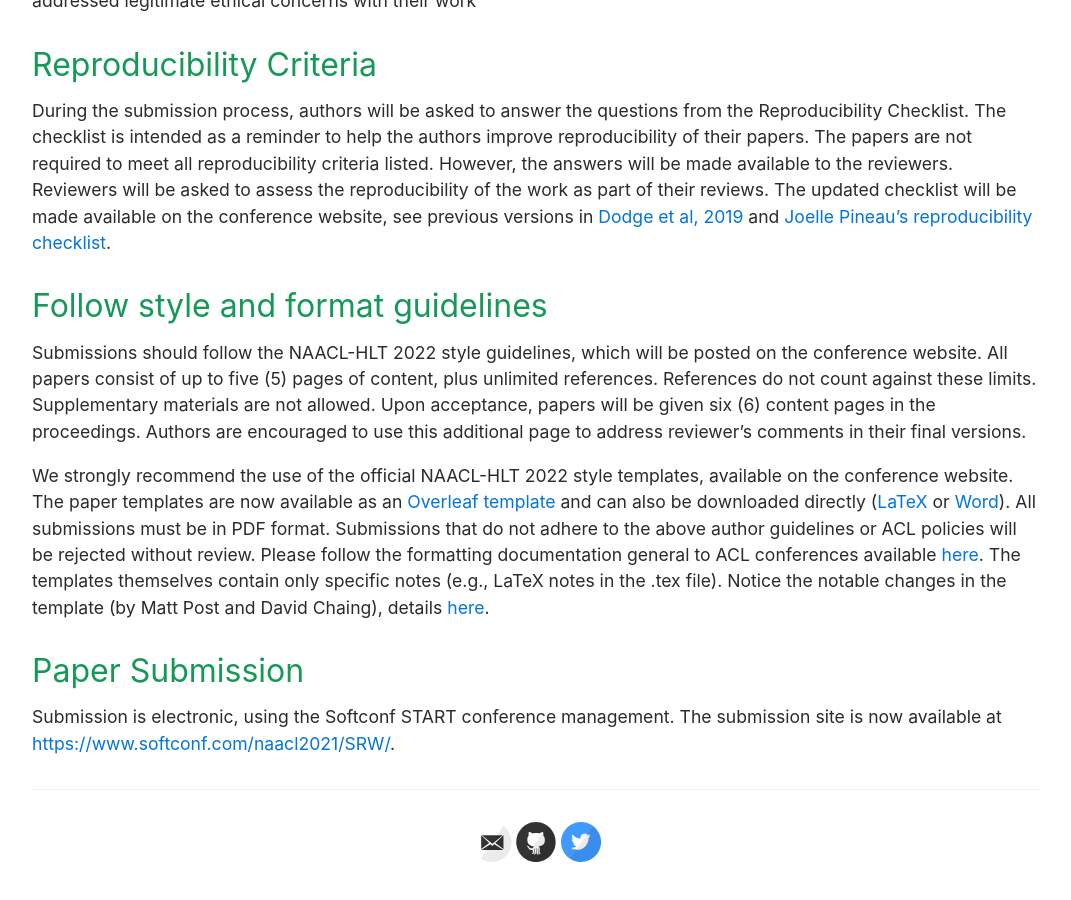
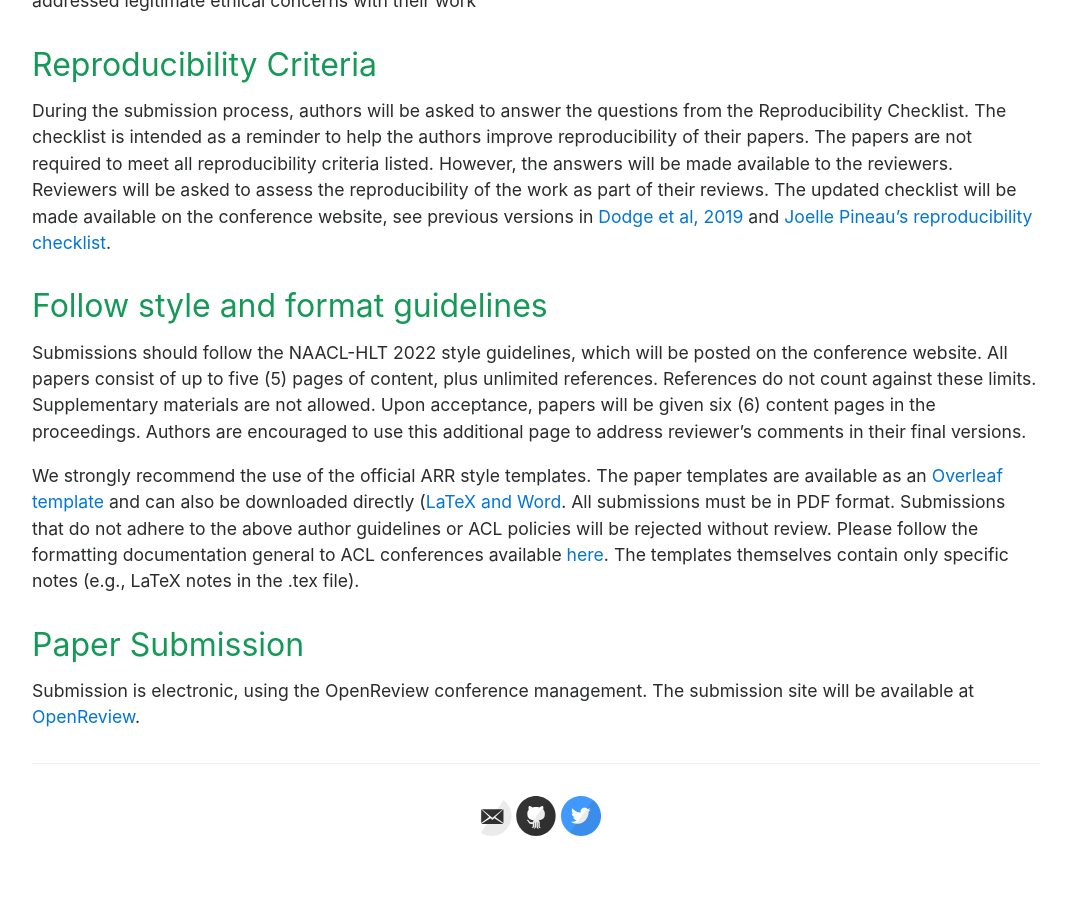
Before and after one commit to naacl2022-srw/naacl2022-srw.github.io, a Jekyll site: the page built from author.md, in a window 1280 px wide and 900 px high, scrolled down 2982 px. Shown: the whole window, without its empty margins (104-1175 px from the left). Built offline with Jekyll 4.4.1, drawn with Linux system fonts in a browser that asks for light colours; after the commit the page ends 3856 px from its top, so only the background shows below that.

Commit message:
Update author.md

```diff
--- a/author.md
+++ b/author.md
@@ -66,11 +66,11 @@ During the submission process, authors will be asked to answer the questions fro
 
 Submissions should follow the NAACL-HLT 2022 style guidelines, which will be posted on the conference website. All papers consist of up to five (5) pages of content, plus unlimited references. References do not count against these limits. Supplementary materials are not allowed. Upon acceptance, papers will be given six (6) content pages in the proceedings. Authors are encouraged to use this additional page to address reviewer’s comments in their final versions.
 
-We strongly recommend the use of the official NAACL-HLT 2022 style templates, available on the conference website. The paper templates are now available as an [Overleaf template](https://www.overleaf.com/latex/templates/naacl-hlt-2021-latex-template/kvjhhyjsvmxf) and can also be downloaded directly ([LaTeX](https://2021.naacl.org/downloads/naacl2021-latex.zip) or [Word](https://2021.naacl.org/downloads/naacl2021.docx)). All submissions must be in PDF format. Submissions that do not adhere to the above author guidelines or ACL policies will be rejected without review. Please follow the formatting documentation general to ACL conferences available [here](https://acl-org.github.io/ACLPUB/formatting.html). The templates themselves contain only specific notes (e.g., LaTeX notes in the .tex file). Notice the notable changes in the template (by Matt Post and David Chaing), details [here](https://2021.naacl.org/calls/style-and-formatting/).
+We strongly recommend the use of the official ARR style templates. The paper templates are available as an [Overleaf template](https://www.overleaf.com/read/crtcwgxzjskr) and can also be downloaded directly ([LaTeX and Word](https://github.com/acl-org/ACLPUB/tree/master/templates). All submissions must be in PDF format. Submissions that do not adhere to the above author guidelines or ACL policies will be rejected without review. Please follow the formatting documentation general to ACL conferences available [here](https://acl-org.github.io/ACLPUB/formatting.html). The templates themselves contain only specific notes (e.g., LaTeX notes in the .tex file).
 
 
 
 
 ## Paper Submission
 
-Submission is electronic, using the Softconf START conference management. The submission site is now available at [https://www.softconf.com/naacl2021/SRW/](https://www.softconf.com/naacl2021/SRW/).
+Submission is electronic, using the OpenReview conference management. The submission site will be available at [OpenReview](https://openreview.net/forum?id=fbzNB3S6ob).
```
